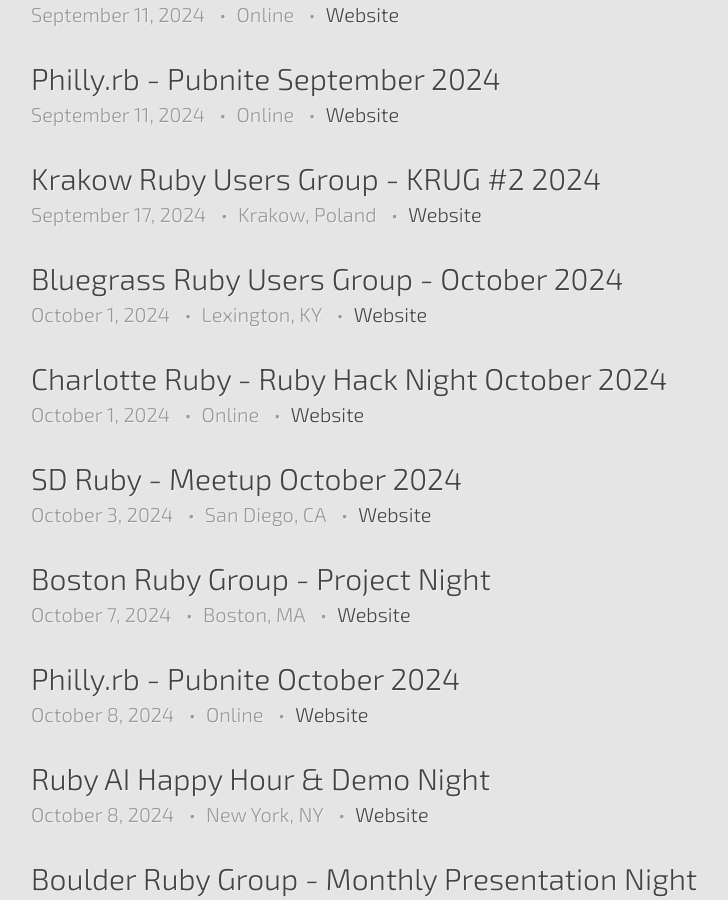
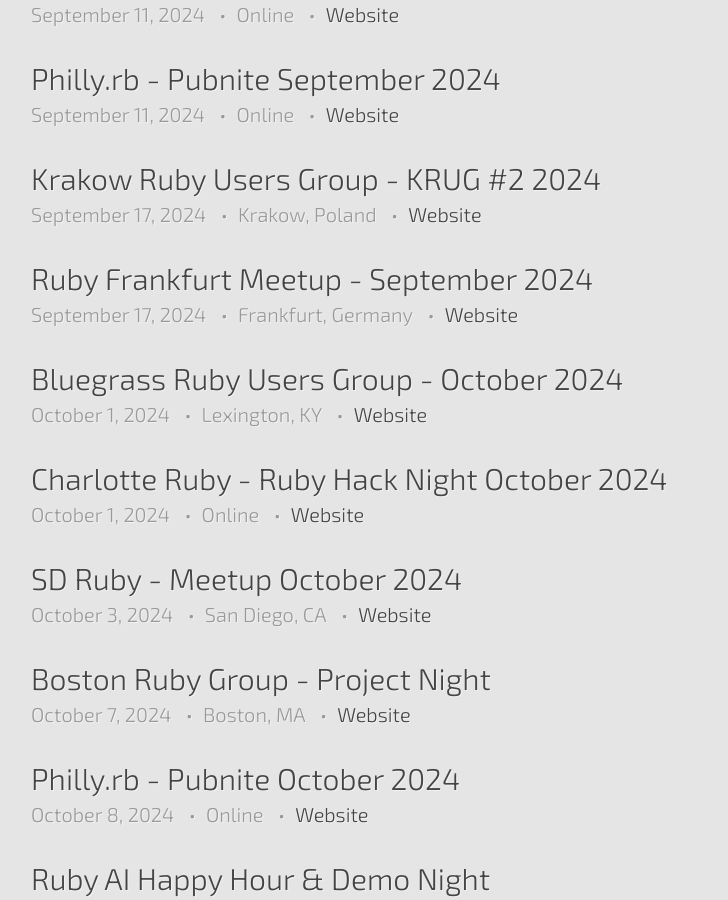
Before and after one commit to ruby-conferences/ruby-conferences.github.io, a Jekyll site: the page built from meetups/index.html, in a window 1280 px wide and 900 px high, scrolled down 1540 px. Shown: the whole window, without its empty margins (209-937 px from the left). Built offline with Jekyll 4.4.1, drawn with Linux system fonts in a browser that asks for light colours.

Commit message:
Add Ruby Frankfurt Meetup September (#716)

```diff
--- a/_data/meetups.yml
+++ b/_data/meetups.yml
@@ -1352,6 +1352,13 @@
   end_time: 21:00:00 CEST
   url: https://www.meetup.com/krakow-ruby-users-group/events/302822679
 
+- name: 'Ruby Frankfurt Meetup - September 2024'
+  location: Frankfurt, Germany
+  date: 2024-09-17
+  start_time: 19:00:00 CEST
+  end_time: 21:00:00 CEST
+  url: https://www.meetup.com/frankfurt-ruby-meetup/events/302960601
+
 - name: Bluegrass Ruby Users Group - October 2024
   location: Lexington, KY
   date: 2024-10-01
```
